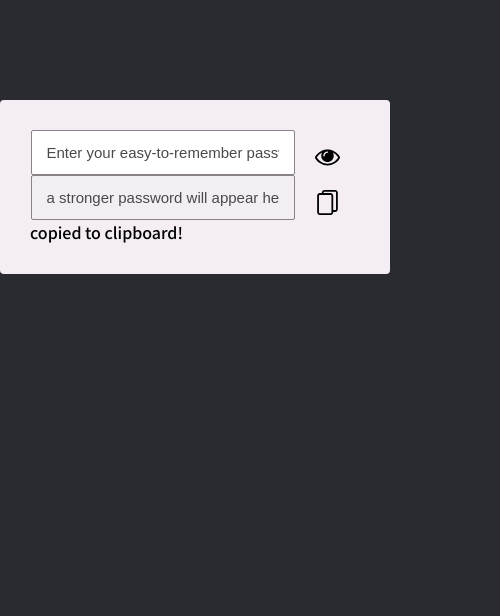
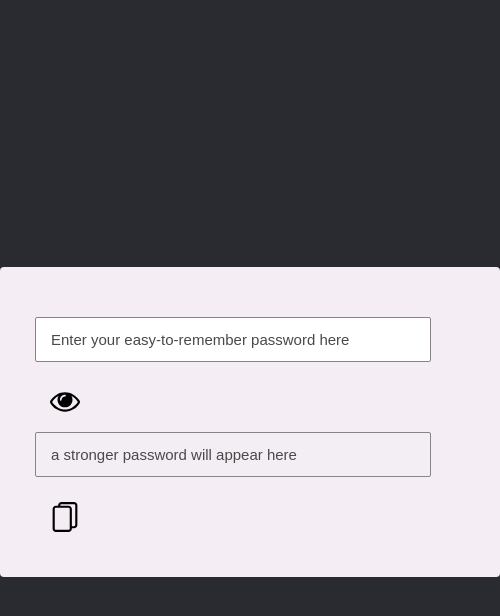
Before and after one commit to siqueiralex/password-transformer, a Next.js app: page / in a window 390 px wide. Shown: the top 616 px of the page, 500 px wide, since content can reach past the window. Built offline with nearby package versions, Linux system fonts and the light colour scheme.

Commit message:
correcting responsiveness

```diff
--- a/styles/globals.css
+++ b/styles/globals.css
@@ -22,11 +22,12 @@ body {
 .container {
     margin:0  auto;
     max-width: 500px;
-    width: 100%;
-    height: 100%;
+    width: 100vh;
+    height: 100vh;
     display: flex;
     flex-direction: column;
     align-items: center;
+    justify-items: center;
 }
 
 .generator {
@@ -35,8 +36,8 @@ body {
     border-radius: 4px;
     border-color: #8A8289;
     border-width: 50px;
-    padding: 30px;
-    margin-top: 100px;
+    padding: 40px 30px;
+    margin: auto;
 }
 
 .generator .form {
@@ -67,15 +68,24 @@ body {
     align-items: center;
 }
 
-@media screen and (max-width: 450px) {
-    .form > div {
+@media screen and (max-width: 500px) {
+    .form > .pass-wrapper {
       display: flex;
       flex-direction: column;
+      align-items: flex-start;
     }
 
-    .generator .form input {
+    .form input {
+        width: 90%;
+    }
+
+    svg {
+        width: 40px;
+        height: 40px;
+    }
+    /* .generator .form input {
         margin: 0;
-    }
+    } */
 
 
   }
```
